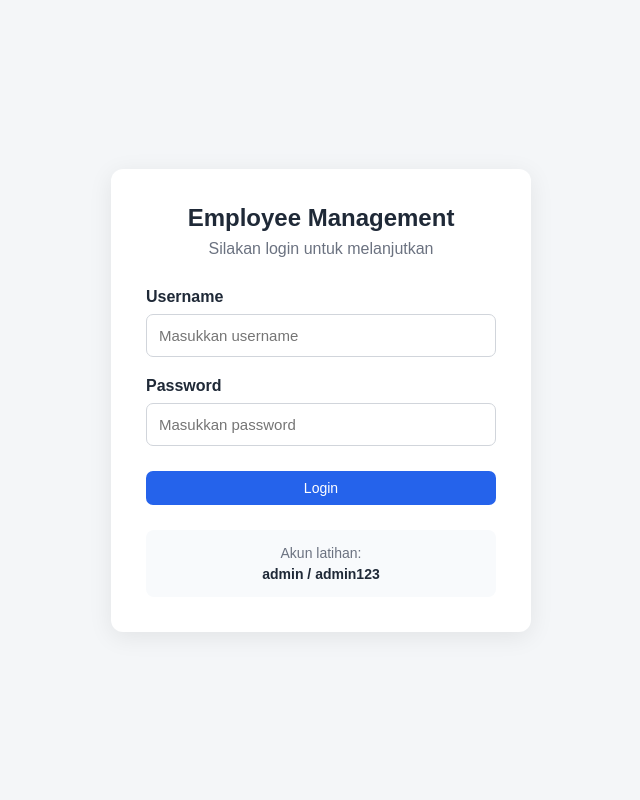
After one commit to FauziAgusBudiman/python-flask, a Flask app: page /login in a window 1280 px wide. The commit adds this page. Shown: the whole page, without its empty margins (319-959 px from the left). Run offline with Flask 3, Linux system fonts and the light colour scheme.

Commit message:
Add login authentication

```diff
--- a/app.py
+++ b/app.py
@@ -1,11 +1,17 @@
-from flask import Flask, render_template, request, redirect, url_for, flash
+from flask import Flask, render_template, request, redirect, url_for, flash, session
 import mysql.connector
 import math
+from functools import wraps
 
 app = Flask(__name__)
 
-# Secret key digunakan untuk flash message
+# Secret key untuk session dan flash message
 app.secret_key = "employee-app-secret-key"
+
+
+# =========================================================
+# DATABASE CONFIGURATION
+# =========================================================
 
 DB_CONFIG = {
     "host": "localhost",
@@ -22,15 +28,128 @@ def get_db():
         password=DB_CONFIG["password"],
         database=DB_CONFIG["database"]
     )
+
     return conn
 
 
 # =========================================================
-# HALAMAN UTAMA + DASHBOARD + SEARCH + FILTER + PAGINATION
+# LOGIN REQUIRED DECORATOR
+# =========================================================
+
+def login_required(f):
+
+    @wraps(f)
+    def decorated_function(*args, **kwargs):
+
+        if "user_id" not in session:
+
+            flash(
+                "Silakan login terlebih dahulu.",
+                "error"
+            )
+
+            return redirect(url_for("login"))
+
+        return f(*args, **kwargs)
+
+    return decorated_function
+
+
+# =========================================================
+# LOGIN
+# =========================================================
+
+@app.route("/login", methods=["GET", "POST"])
+def login():
+
+    # Jika sudah login, langsung ke dashboard
+    if "user_id" in session:
+        return redirect(url_for("index"))
+
+    if request.method == "POST":
+
+        username = request.form.get("username", "").strip()
+        password = request.form.get("password", "").strip()
+
+        # Validasi input
+        if not username or not password:
+
+            flash(
+                "Username dan password wajib diisi.",
+                "error"
+            )
+
+            return render_template("login.html")
+
+        conn = get_db()
+        cursor = conn.cursor(dictionary=True)
+
+        # Cari user
+        cursor.execute(
+            """
+            SELECT *
+            FROM users
+            WHERE username = %s
+            AND password = %s
+            """,
+            (username, password)
+        )
+
+        user = cursor.fetchone()
+
+        cursor.close()
+        conn.close()
+
+        if user:
+
+            # Simpan informasi user ke session
+            session["user_id"] = user["id"]
+            session["username"] = user["username"]
+
+            flash(
+                "Login berhasil. Selamat datang!",
+                "success"
+            )
+
+            return redirect(url_for("index"))
+
+        else:
+
+            flash(
+                "Username atau password salah.",
+                "error"
+            )
+
+            return render_template("login.html")
+
+    return render_template("login.html")
+
+
+# =========================================================
+# LOGOUT
+# =========================================================
+
+@app.route("/logout")
+def logout():
+
+    session.clear()
+
+    flash(
+        "Anda telah berhasil logout.",
+        "success"
+    )
+
+    return redirect(url_for("login"))
+
+
+# =========================================================
+# DASHBOARD + SEARCH + FILTER + PAGINATION
 # =========================================================
 
 @app.route("/")
+@login_required
 def index():
+
     search = request.args.get("search", "").strip()
     departemen = request.args.get("departemen", "").strip()
 
@@ -41,16 +160,16 @@ def index():
         page = 1
 
     per_page = 5
+
     offset = (page - 1) * per_page
 
     conn = get_db()
     cursor = conn.cursor(dictionary=True)
 
     # =====================================================
-    # DASHBOARD
+    # TOTAL KARYAWAN
     # =====================================================
 
-    # Total seluruh karyawan
     cursor.execute("""
         SELECT COUNT(*) AS total
         FROM karyawan
@@ -58,7 +177,10 @@ def index():
 
     total_karyawan = cursor.fetchone()["total"]
 
-    # Total karyawan per departemen
+    # =====================================================
+    # STATISTIK DEPARTEMEN
+    # =====================================================
+
     cursor.execute("""
         SELECT departemen, COUNT(*) AS total
         FROM karyawan
@@ -80,6 +202,7 @@ def index():
     params = []
 
     if search:
+
         base_query += """
             AND (
                 nama LIKE %s
@@ -97,6 +220,7 @@ def index():
         ])
 
     if departemen:
+
         base_query += """
             AND departemen = %s
         """
@@ -104,7 +228,7 @@ def index():
         params.append(departemen)
 
     # =====================================================
-    # TOTAL DATA UNTUK PAGINATION
+    # TOTAL DATA
     # =====================================================
 
     cursor.execute(
@@ -114,11 +238,15 @@ def index():
 
     total_data = cursor.fetchone()["total"]
 
-    total_pages = math.ceil(total_data / per_page)
+    total_pages = math.ceil(
+        total_data / per_page
+    )
 
-    # Jika page lebih besar dari halaman terakhir
+    # Jika halaman melebihi halaman terakhir
     if total_pages > 0 and page > total_pages:
+
         page = total_pages
+
         offset = (page - 1) * per_page
 
     # =====================================================
@@ -132,9 +260,15 @@ def index():
         LIMIT %s OFFSET %s
     """
 
-    data_params = params + [per_page, offset]
+    data_params = params + [
+        per_page,
+        offset
+    ]
 
-    cursor.execute(data_query, data_params)
+    cursor.execute(
+        data_query,
+        data_params
+    )
 
     karyawan = cursor.fetchall()
 
@@ -155,20 +289,22 @@ def index():
 
     return render_template(
         "index.html",
+
         karyawan=karyawan,
         departemen_list=departemen_list,
+
         search=search,
         departemen=departemen,
 
-        # Dashboard
         total_karyawan=total_karyawan,
         department_stats=department_stats,
 
-        # Pagination
         page=page,
         per_page=per_page,
         total_data=total_data,
-        total_pages=total_pages
+        total_pages=total_pages,
+
+        username=session.get("username")
     )
 
 
@@ -177,20 +313,37 @@ def index():
 # =========================================================
 
 @app.route("/tambah", methods=["GET", "POST"])
+@login_required
 def tambah():
 
     if request.method == "POST":
 
-        nama = request.form.get("nama", "").strip()
-        email = request.form.get("email", "").strip()
-        jabatan = request.form.get("jabatan", "").strip()
-        departemen = request.form.get("departemen", "").strip()
+        nama = request.form.get(
+            "nama",
+            ""
+        ).strip()
 
-        # =========================
+        email = request.form.get(
+            "email",
+            ""
+        ).strip()
+
+        jabatan = request.form.get(
+            "jabatan",
+            ""
+        ).strip()
+
+        departemen = request.form.get(
+            "departemen",
+            ""
+        ).strip()
+
+        # =================================================
         # VALIDASI
-        # =========================
+        # =================================================
 
         if not nama or not email or not jabatan or not departemen:
+
             flash(
                 "Semua field wajib diisi.",
                 "error"
@@ -198,6 +351,7 @@ def tambah():
 
             return render_template(
                 "tambah.html",
+
                 nama=nama,
                 email=email,
                 jabatan=jabatan,
@@ -206,6 +360,7 @@ def tambah():
 
         # Validasi email sederhana
         if "@" not in email or "." not in email:
+
             flash(
                 "Format email tidak valid.",
                 "error"
@@ -213,6 +368,7 @@ def tambah():
 
             return render_template(
                 "tambah.html",
+
                 nama=nama,
                 email=email,
                 jabatan=jabatan,
@@ -222,16 +378,23 @@ def tambah():
         conn = get_db()
         cursor = conn.cursor()
 
-        # Cek email sudah digunakan atau belum
-        cursor.execute("""
+        # =================================================
+        # CEK EMAIL
+        # =================================================
+
+        cursor.execute(
+            """
             SELECT id
             FROM karyawan
             WHERE email = %s
-        """, (email,))
+            """,
+            (email,)
+        )
 
         existing_email = cursor.fetchone()
 
         if existing_email:
+
             cursor.close()
             conn.close()
 
@@ -242,26 +405,35 @@ def tambah():
 
             return render_template(
                 "tambah.html",
+
                 nama=nama,
                 email=email,
                 jabatan=jabatan,
                 departemen=departemen
             )
 
-        # =========================
-        # INSERT DATA
-        # =========================
+        # =================================================
+        # INSERT
+        # =================================================
 
-        cursor.execute("""
+        cursor.execute(
+            """
             INSERT INTO karyawan
-            (nama, email, jabatan, departemen)
+            (
+                nama,
+                email,
+                jabatan,
+                departemen
+            )
             VALUES (%s, %s, %s, %s)
-        """, (
-            nama,
-            email,
-            jabatan,
-            departemen
-        ))
+            """,
+            (
+                nama,
+                email,
+                jabatan,
+                departemen
+            )
+        )
 
         conn.commit()
 
@@ -273,9 +445,13 @@ def tambah():
             "success"
         )
 
-        return redirect(url_for("index"))
+        return redirect(
+            url_for("index")
+        )
 
-    return render_template("tambah.html")
+    return render_template(
+        "tambah.html"
+    )
 
 
 # =========================================================
@@ -283,17 +459,23 @@ def tambah():
 # =========================================================
 
 @app.route("/edit/<int:id>", methods=["GET", "POST"])
+@login_required
 def edit(id):
 
     conn = get_db()
-    cursor = conn.cursor(dictionary=True)
+    cursor = conn.cursor(
+        dictionary=True
+    )
 
-    # Ambil data berdasarkan ID
-    cursor.execute("""
+    # Ambil data
+    cursor.execute(
+        """
         SELECT *
         FROM karyawan
         WHERE id = %s
-    """, (id,))
+        """,
+        (id,)
+    )
 
     data = cursor.fetchone()
 
@@ -307,20 +489,37 @@ def edit(id):
             "error"
         )
 
-        return redirect(url_for("index"))
+        return redirect(
+            url_for("index")
+        )
 
     # =====================================================
-    # UPDATE DATA
+    # UPDATE
     # =====================================================
 
     if request.method == "POST":
 
-        nama = request.form.get("nama", "").strip()
-        email = request.form.get("email", "").strip()
-        jabatan = request.form.get("jabatan", "").strip()
-        departemen = request.form.get("departemen", "").strip()
+        nama = request.form.get(
+            "nama",
+            ""
+        ).strip()
 
-        # Validasi field kosong
+        email = request.form.get(
+            "email",
+            ""
+        ).strip()
+
+        jabatan = request.form.get(
+            "jabatan",
+            ""
+        ).strip()
+
+        departemen = request.form.get(
+            "departemen",
+            ""
+        ).strip()
+
+        # Validasi field
         if not nama or not email or not jabatan or not departemen:
 
             cursor.close()
@@ -333,6 +532,7 @@ def edit(id):
 
             return render_template(
                 "edit.html",
+
                 data={
                     "id": id,
                     "nama": nama,
@@ -355,6 +555,7 @@ def edit(id):
 
             return render_template(
                 "edit.html",
+
                 data={
                     "id": id,
                     "nama": nama,
@@ -364,13 +565,16 @@ def edit(id):
                 }
             )
 
-        # Cek apakah email digunakan karyawan lain
-        cursor.execute("""
+        # Cek email
+        cursor.execute(
+            """
             SELECT id
             FROM karyawan
             WHERE email = %s
             AND id != %s
-        """, (email, id))
+            """,
+            (email, id)
+        )
 
         existing_email = cursor.fetchone()
 
@@ -386,6 +590,7 @@ def edit(id):
 
             return render_template(
                 "edit.html",
+
                 data={
                     "id": id,
                     "nama": nama,
@@ -395,8 +600,9 @@ def edit(id):
                 }
             )
 
-        # Update database
-        cursor.execute("""
+        # Update
+        cursor.execute(
+            """
             UPDATE karyawan
             SET
                 nama = %s,
@@ -404,13 +610,15 @@ def edit(id):
                 jabatan = %s,
                 departemen = %s
             WHERE id = %s
-        """, (
-            nama,
-            email,
-            jabatan,
-            departemen,
-            id
-        ))
+            """,
+            (
+                nama,
+                email,
+                jabatan,
+                departemen,
+                id
+            )
+        )
 
         conn.commit()
 
@@ -422,7 +630,9 @@ def edit(id):
             "success"
         )
 
-        return redirect(url_for("index"))
+        return redirect(
+            url_for("index")
+        )
 
     cursor.close()
     conn.close()
@@ -434,21 +644,25 @@ def edit(id):
 
 
 # =========================================================
-# HAPUS KARYAWAN
+# HAPUS
 # =========================================================
 
 @app.route("/hapus/<int:id>")
+@login_required
 def hapus(id):
 
     conn = get_db()
     cursor = conn.cursor()
 
-    # Cek apakah data ada
-    cursor.execute("""
+    # Cek data
+    cursor.execute(
+        """
         SELECT id
         FROM karyawan
         WHERE id = %s
-    """, (id,))
+        """,
+        (id,)
+    )
 
     data = cursor.fetchone()
 
@@ -462,13 +676,18 @@ def hapus(id):
             "error"
         )
 
-        return redirect(url_for("index"))
+        return redirect(
+            url_for("index")
+        )
 
-    # Hapus data
-    cursor.execute("""
+    # Delete
+    cursor.execute(
+        """
         DELETE FROM karyawan
         WHERE id = %s
-    """, (id,))
+        """,
+        (id,)
+    )
 
     conn.commit()
 
@@ -480,14 +699,17 @@ def hapus(id):
         "success"
     )
 
-    return redirect(url_for("index"))
+    return redirect(
+        url_for("index")
+    )
 
 
 # =========================================================
-# RUN APPLICATION
+# RUN
 # =========================================================
 
 if __name__ == "__main__":
+
     app.run(
         debug=True,
         host="127.0.0.1",
--- a/static/style.css
+++ b/static/style.css
@@ -424,3 +424,81 @@ td {
     }
 
 }
+/* ================= LOGIN ================= */
+
+.login-container {
+    min-height: 100vh;
+    display: flex;
+    justify-content: center;
+    align-items: center;
+    padding: 20px;
+}
+
+
+.login-card {
+    width: 100%;
+    max-width: 420px;
+    background: white;
+    border-radius: 12px;
+    padding: 35px;
+    box-shadow: 0 5px 25px rgba(0, 0, 0, 0.08);
+}
+
+
+.login-header {
+    text-align: center;
+    margin-bottom: 30px;
+}
+
+
+.login-header h1 {
+    font-size: 24px;
+    margin-bottom: 8px;
+}
+
+
+.login-header p {
+    color: #6b7280;
+}
+
+
+.login-button {
+    width: 100%;
+    margin-top: 5px;
+}
+
+
+.login-info {
+    margin-top: 25px;
+    padding: 15px;
+    text-align: center;
+    background: #f8fafc;
+    border-radius: 8px;
+    font-size: 14px;
+}
+
+
+.login-info p {
+    color: #6b7280;
+    margin-bottom: 5px;
+}
+
+
+/* ================= HEADER USER ================= */
+
+.header-right {
+    display: flex;
+    align-items: center;
+    gap: 10px;
+}
+
+
+.user-info {
+    font-size: 14px;
+    color: #6b7280;
+}
+
+
+.user-info strong {
+    color: #1f2937;
+}
--- /dev/null
+++ b/templates/login.html
@@ -0,0 +1,126 @@
+<!DOCTYPE html>
+<html lang="id">
+
+<head>
+
+    <meta charset="UTF-8">
+
+    <meta
+        name="viewport"
+        content="width=device-width, initial-scale=1.0"
+    >
+
+    <title>Login - Employee Management System</title>
+
+    <link
+        rel="stylesheet"
+        href="{{ url_for('static', filename='style.css') }}"
+    >
+
+</head>
+
+<body>
+
+<div class="login-container">
+
+    <div class="login-card">
+
+        <div class="login-header">
+
+            <h1>Employee Management</h1>
+
+            <p>
+                Silakan login untuk melanjutkan
+            </p>
+
+        </div>
+
+
+        <!-- FLASH MESSAGE -->
+
+        {% with messages = get_flashed_messages(with_categories=true) %}
+
+            {% if messages %}
+
+                <div class="flash-container">
+
+                    {% for category, message in messages %}
+
+                        <div class="flash {{ category }}">
+                            {{ message }}
+                        </div>
+
+                    {% endfor %}
+
+                </div>
+
+            {% endif %}
+
+        {% endwith %}
+
+
+        <!-- LOGIN FORM -->
+
+        <form method="POST">
+
+            <div class="form-group">
+
+                <label>
+                    Username
+                </label>
+
+                <input
+                    type="text"
+                    name="username"
+                    placeholder="Masukkan username"
+                    required
+                >
+
+            </div>
+
+
+            <div class="form-group">
+
+                <label>
+                    Password
+                </label>
+
+                <input
+                    type="password"
+                    name="password"
+                    placeholder="Masukkan password"
+                    required
+                >
+
+            </div>
+
+
+            <button
+                type="submit"
+                class="btn btn-primary login-button"
+            >
+                Login
+            </button>
+
+        </form>
+
+
+        <div class="login-info">
+
+            <p>
+                Akun latihan:
+            </p>
+
+            <strong>
+                admin / admin123
+            </strong>
+
+        </div>
+
+    </div>
+
+</div>
+
+</body>
+
+</html>
```
Also changed, not shown: templates/index.html (+62 -26 lines).
